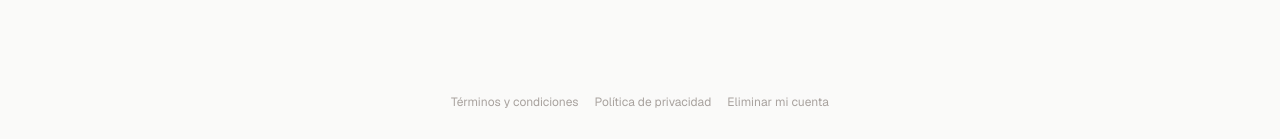
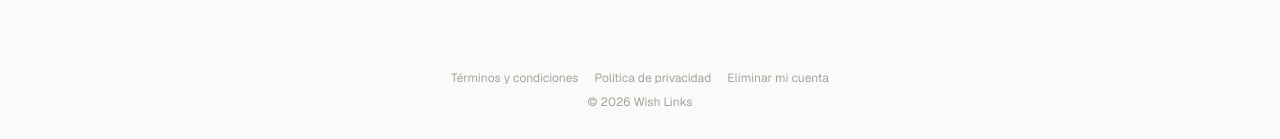
Before and after one commit to calavarela/wish-links, a Next.js app: page / in a window 1280 px wide. Shown: the part 658-797 px from the top of the page. Built offline with nearby package versions, Linux system fonts and the light colour scheme; no server answers; the database is empty.

Commit message:
Agregar aviso de copyright al pie de la app y las paginas legales
Co-Authored-By: Claude Sonnet 5 <noreply@anthropic.com>

```diff
--- a/src/app/login/page.tsx
+++ b/src/app/login/page.tsx
@@ -38,6 +38,7 @@ export default async function LoginPage(props: PageProps<"/login">) {
           </Link>
           .
         </p>
+        <p className="mt-2 text-center text-xs text-subtle">© {new Date().getFullYear()} Wish Links</p>
       </div>
     </main>
   );
--- a/src/components/account-footer.tsx
+++ b/src/components/account-footer.tsx
@@ -22,7 +22,8 @@ export default function AccountFooter() {
 
   return (
     <>
-      <footer className="flex flex-wrap items-center justify-center gap-x-4 gap-y-1 px-4 pb-8 text-xs text-subtle sm:px-6">
+      <footer className="flex flex-col items-center gap-2 px-4 pb-8 text-xs text-subtle sm:px-6">
+        <div className="flex flex-wrap items-center justify-center gap-x-4 gap-y-1">
           <Link href="/terminos" className="transition hover:text-ink">
             Términos y condiciones
           </Link>
@@ -32,6 +33,8 @@ export default function AccountFooter() {
           <button type="button" onClick={() => setOpen(true)} className="transition hover:text-brand">
             Eliminar mi cuenta
           </button>
+        </div>
+        <p>© {new Date().getFullYear()} Wish Links</p>
       </footer>
 
       <Dialog open={open} onClose={close} title="Eliminar mi cuenta">
--- a/src/components/legal-page.tsx
+++ b/src/components/legal-page.tsx
@@ -29,6 +29,8 @@ export function LegalPage({
       <p className="mt-6 text-sm leading-relaxed text-muted">{intro}</p>
 
       {children}
+
+      <p className="mt-10 text-xs text-subtle">© {new Date().getFullYear()} Wish Links</p>
     </main>
   );
 }
```
Lines whose indentation alone changed are shown as unchanged.
